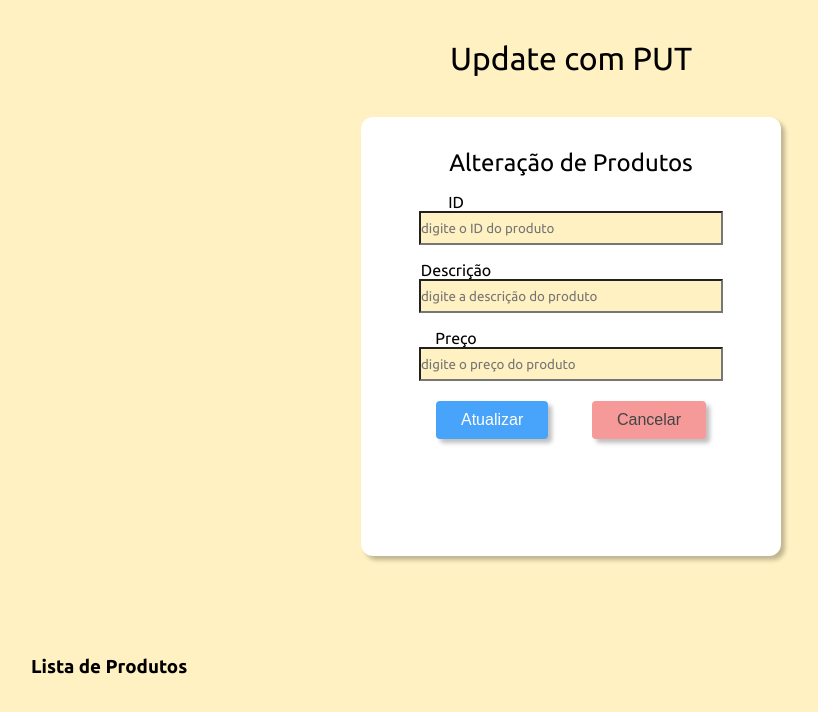
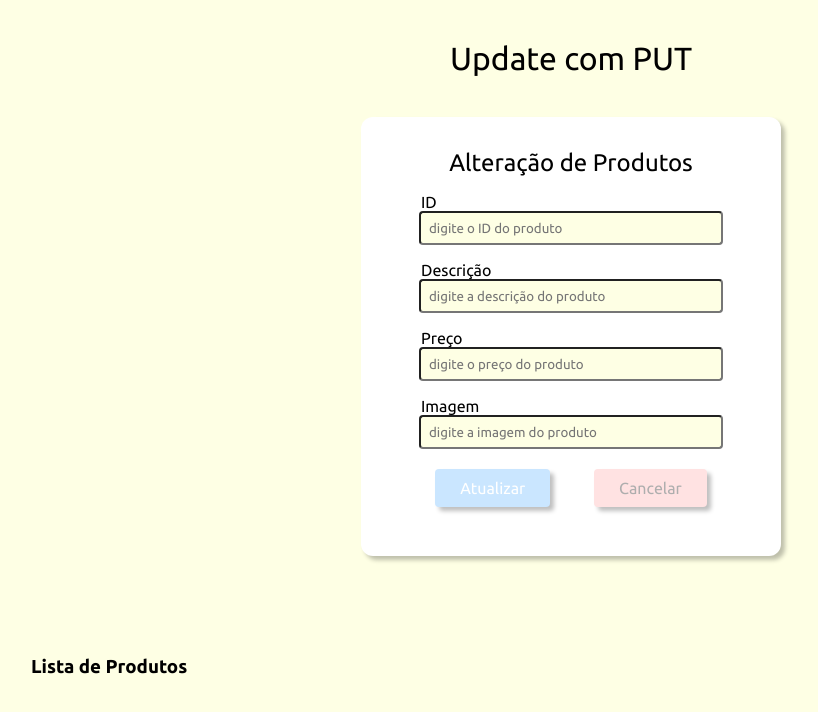
Before and after one commit to MayaraFranciele/api-fake, a website: page figma-update.html in a window 1280 px wide. Both pictures are taken after a click on the button "Atualizar". Shown: the whole page, without its empty margins (69-887 px from the left). Drawn offline with Linux system fonts and the light colour scheme; no server answers.

Commit message:
Finalizando o css da página figma-update

```diff
--- a/figma-update.html
+++ b/figma-update.html
@@ -30,11 +30,12 @@
             <label for="preco">Preço</label>
             <input type="text" id="preco" placeholder="digite o preço do produto"><br>
 
-            <!-- <label for="imagem">Imagem:</label>
-            <input type="text" id="imagem"><br> -->
+            <label for="imagem">Imagem</label>
+            <input type="text" id="imagem" placeholder="digite a imagem do produto"><br>
 
             <button type="button" id="btnAtualizar">Atualizar</button>
-            <button type="reset" id="btnCancelar" disabled>Cancelar</button>
+            <button type="reset" id="reset" disabled>Cancelar</button>
+
         </form>
     </div>
 
@@ -51,7 +52,7 @@
                 document.querySelector('#id').value = elementoBase.querySelector('li:nth-child(1)').innerHTML;
                 document.querySelector('#descricao').value = elementoBase.querySelector('li:nth-child(2)').innerHTML;
                 document.querySelector('#preco').value = elementoBase.querySelector('li:nth-child(3)').innerHTML;
-                // document.querySelector('#imagem').value = elementoBase.querySelector('li:nth-child(4) img').getAttribute('src').split("imagem/").pop();
+                document.querySelector('#imagem').value = elementoBase.querySelector('li:nth-child(4) img').getAttribute('src').split("imagem/").pop();
 
 
             }
@@ -63,24 +64,31 @@
         const idPreenchido = document.querySelector('input#id').value !== '';
         const descricaoPreenchido = document.querySelector('input#descricao').value !== '';
         const precoPreenchido = document.querySelector('input#preco').value !== '';
-        // const imagemPreenchido = document.querySelector('input#imagem').value !== '';
+        const imagemPreenchido = document.querySelector('input#imagem').value !== '';
 
 
-        if (idPreenchido || descricaoPreenchido || precoPreenchido){ //|| imagemPreenchido){
+        if (idPreenchido || descricaoPreenchido || precoPreenchido || imagemPreenchido){
             document.querySelector('#reset').removeAttribute('disabled');
             if (idPreenchido){
-
                 document.querySelector('#btnAtualizar').removeAttribute('disabled');
-
-
-            }
-        }else{
-            document.querySelector('#reset').setAttribute('disabled', '');
+            }else{
             document.querySelector('#btnAtualizar').setAttribute('disabled', '');
         }
+    }else{
+        document.querySelector('#reset').setAttribute('disabled', '');
+        document.querySelector('#btnAtualizar').setAttribute('disabled', '');
     }
 
+    document.querySelector('form').addEventListener('reset', () => {
+        document.querySelector('#reset').setAttribute('disabled', '');
+        document.querySelector('#btnAtualizar').setAttribute('disabled', '');
+    })
 
+    document.addEventListener('keyup', () =>{
+        checaInputs();
+    })
+
+}
         document.querySelector('#btnAtualizar').addEventListener('click',
             () => {
                 const id = document.querySelector('#id').value
@@ -88,7 +96,7 @@
                     'id': null,
                     'descricao': document.querySelector('#descricao').value,
                     'preco': document.querySelector('#preco').value,
-                    // 'imagem': document.querySelector('#imagem').value
+                    'imagem': document.querySelector('#imagem').value
                 }
 
                 fetch(`http://localhost:3000/produtos/${id}`, {
--- a/figma.css
+++ b/figma.css
@@ -7,13 +7,12 @@
 
 body{
     font-family: 'Ubuntu', sans-serif;
-    background-color: #FFF1C1;
+    background-color: #FEFFE4;
 }
 
 h1{
     color: #000;
     text-align: center;
-    font-family: Ubuntu;
     font-size: 32px;
     font-style: normal;
     font-weight: 400;
@@ -35,7 +34,6 @@ h1{
 .title-form{
     color: #000;
     display: flex;
-    text-align: center;
     font-size: 24px;
     font-style: normal;
     font-weight: 400;
@@ -55,17 +53,18 @@ label{
     font-weight: 400;
     line-height: normal;
     padding-top: 1rem;
-    width: 190px;
-    height: 34px;
-    flex-shrink: 0;
+    text-align: start;
+    margin-left: 60px;
 }
 
 input{
     width: 304px;
     height: 34px;
-    background-color: #FFF1C1;
-    color: #9A9A9A;
+    background-color: #FEFFE4;
+    color: #000;
     font-family: 'Ubuntu', sans-serif;
+    padding: 8px;
+    border-radius: 4px;
 }
 
 
@@ -79,6 +78,12 @@ input{
     font-size: 16px;
     margin: 20px;
     cursor: pointer;
+    font-family: 'Ubuntu', sans-serif;
+}
+
+#btnAtualizar:disabled{
+    background-color: #CAE6FF;
+    color: #FFFFFF;
 }
 
 #btnAtualizar:hover{
@@ -87,7 +92,7 @@ input{
     box-shadow: 4px 4px 4px 0px rgba(0, 0, 0, 0.25);
 }
 
-#btnCancelar{
+#reset{
     padding: 10px 25px 10px 25px;
     background-color: #F59999;
     color:#444444;
@@ -97,9 +102,15 @@ input{
     font-size: 16px;
     margin: 20px;
     cursor: pointer;
+    font-family: 'Ubuntu', sans-serif;
 }
 
-#btnCancelar:hover{
+#reset:disabled{
+    background-color: #FFE2E2;
+    color: #AEAEAE;
+}
+
+#reset:hover{
     border-radius: 4px;
     background: #FF5F5F;
     box-shadow: 4px 4px 4px 0px rgba(0, 0, 0, 0.25);
@@ -111,7 +122,7 @@ input{
     box-shadow: 4px 4px 4px 0px rgba(0, 0, 0, 0.25) inset;
 }
 
-#btnCancelar:active{
+#reset:active{
     border-radius: 4px;
     background: #FF5F5F;
     box-shadow: 4px 4px 4px 0px rgba(0, 0, 0, 0.25) inset;
@@ -129,6 +140,8 @@ h3{
     cursor: pointer;
     border-bottom: 2px solid #444444;
     margin: 0 100px 0px 100px;
+    font-family: 'Ubuntu', sans-serif;
+
 }
 
 
@@ -136,6 +149,10 @@ ul:nth-child(odd){
     background-color: #FFF;
 }
 
+ul:nth-child(even){
+    background-color: #FFF1C1;
+}
+
 ul:nth-last-child(1){
     margin-bottom: 100px;
 }
```
